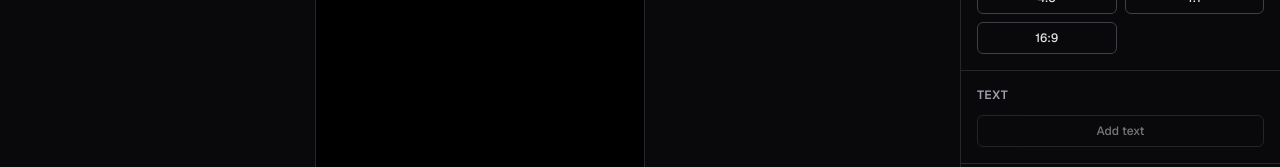
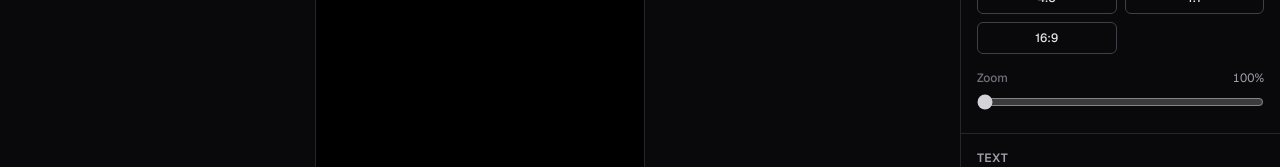
Before and after one commit to benedicti0n/instaclip-editor, a Next.js app: page /editor in a window 1280 px wide. Shown: the part 231-398 px from the top of the page. Built offline with nearby package versions, Linux system fonts and the light colour scheme.

Commit message:
feat(editor): add video zoom control

```diff
--- a/src/components/editor/editor-shell.tsx
+++ b/src/components/editor/editor-shell.tsx
@@ -48,6 +48,22 @@ export function EditorShell() {
     setVideoTransform(clampVideoTransform(next, SOURCE_SIZE, canvasSize));
   }
 
+  function handleScaleChange(nextScale: number) {
+    setVideoTransform((current) => {
+      const ratio = current.scale > 0 ? nextScale / current.scale : 1;
+
+      return clampVideoTransform(
+        {
+          x: current.x * ratio,
+          y: current.y * ratio,
+          scale: nextScale,
+        },
+        SOURCE_SIZE,
+        canvasSize,
+      );
+    });
+  }
+
   useEffect(() => {
     let cancelled = false;
 
@@ -88,6 +104,8 @@ export function EditorShell() {
         <InspectorPanel
           aspectRatio={aspectRatio}
           onAspectRatioChange={setAspectRatio}
+          scale={videoTransform.scale}
+          onScaleChange={handleScaleChange}
         />
       </div>
       <PlaybackBar
--- a/src/components/editor/inspector-panel.tsx
+++ b/src/components/editor/inspector-panel.tsx
@@ -1,16 +1,24 @@
 import type { ReactNode } from "react";
 import { Button } from "@/components/ui/button";
-import { ASPECT_RATIO_PRESETS } from "@/lib/editor";
+import {
+  ASPECT_RATIO_PRESETS,
+  MAX_VIDEO_SCALE,
+  MIN_VIDEO_SCALE,
+} from "@/lib/editor";
 import type { AspectRatioPreset } from "@/types/editor";
 
 type InspectorPanelProps = {
   aspectRatio: AspectRatioPreset;
   onAspectRatioChange: (preset: AspectRatioPreset) => void;
+  scale: number;
+  onScaleChange: (scale: number) => void;
 };
 
 export function InspectorPanel({
   aspectRatio,
   onAspectRatioChange,
+  scale,
+  onScaleChange,
 }: InspectorPanelProps) {
   return (
     <aside
@@ -41,6 +49,30 @@ export function InspectorPanel({
             );
           })}
         </div>
+        <div className="mt-4">
+          <div className="flex items-center justify-between">
+            <label
+              htmlFor="video-zoom"
+              className="text-xs font-medium text-zinc-500"
+            >
+              Zoom
+            </label>
+            <span className="text-xs tabular-nums text-zinc-400">
+              {Math.round(scale * 100)}%
+            </span>
+          </div>
+          <input
+            id="video-zoom"
+            type="range"
+            min={MIN_VIDEO_SCALE}
+            max={MAX_VIDEO_SCALE}
+            step={0.01}
+            value={scale}
+            onChange={(event) => onScaleChange(Number(event.target.value))}
+            aria-valuetext={`${Math.round(scale * 100)}%`}
+            className="mt-2 w-full cursor-pointer accent-zinc-300"
+          />
+        </div>
       </InspectorSection>
       <InspectorSection title="Text">
         <Button variant="outline" size="sm" disabled className="w-full">
--- a/src/lib/editor.ts
+++ b/src/lib/editor.ts
@@ -11,6 +11,8 @@ export const DEFAULT_VIDEO_TRANSFORM: VideoTransform = {
 };
 
 export const MIN_VIDEO_SCALE = 1;
+
+export const MAX_VIDEO_SCALE = 3;
 
 export const ASPECT_RATIO_PRESETS: ReadonlyArray<{
   value: AspectRatioPreset;
```
